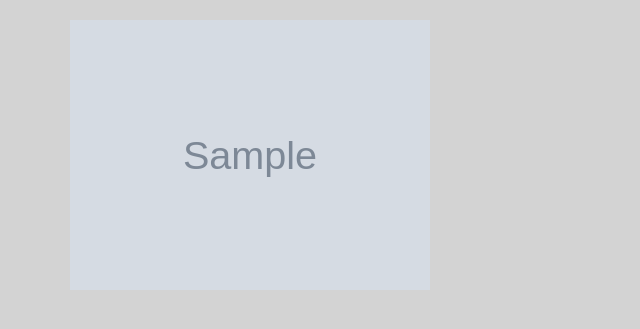
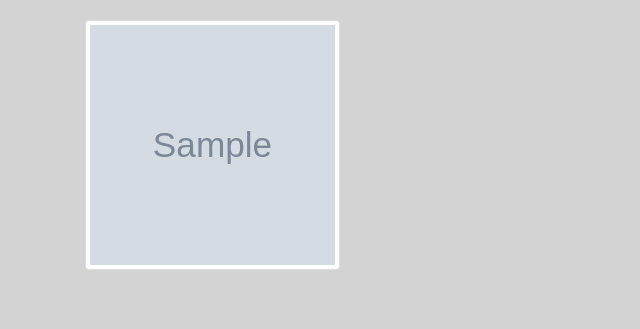
Before and after one commit to QIBET/picsurf, a Django app: template pictorial/templates/pictorial.html in a window 1280 px wide. Shown: the part 52-381 px from the top of the page, without its empty margins (0-640 px from the left). Run offline with Django 3.2, Linux system fonts and the light colour scheme; the template is opened without the code that fills it: most values are stand-ins (such as "Sample title", 1, 10 or a date in 2020); grey boxes marked "Sample" are stand-in pictures; some libraries are stand-ins or nearby versions.

Commit message:
Creates picture layout on main page using cards

```diff
--- a/picsurf/urls.py
+++ b/picsurf/urls.py
@@ -1,10 +1,7 @@
-from django.conf import settings
-from django.conf.urls.static import static
 from django.conf.urls import url,include
 from django.contrib import admin
 
 urlpatterns = [
     url(r'^admin/', admin.site.urls),
-    url(r'^pictorial/',include('pictorial.urls')),
+    url(r'',include('pictorial.urls')),
 ]
-urlpatterns+= static(settings.MEDIA_URL, document_root = settings.MEDIA_ROOT)
--- a/pictorial/templates/pictorial.html
+++ b/pictorial/templates/pictorial.html
@@ -11,18 +11,16 @@
   <!-- Looping through images  -->
   {% for pic in all_pics %}
 
-  <div class="row">
+  <div class="card-columns">
     <!-- displaying News articles -->
-    <div class="col-xs-4 col-sm-4 col-md-4 col-lg-4 columns">
-      <img src="{{pic.image.url}}" class="img-responsive" alt="Image">
+
+    <div class="col-md-3 col-sm-3 col-xs-3">
+      <img src="{{pic.image.url}}" class="img-responsive img-fluid img-thumbnail" style="width: 100%;height:250px">
     </div>
 
   </div>
 
-  {% empty %}
-  <div class="row">
-    <h2 class="text-center">There are no images</h2>
-  </div>
+
   {% endfor %}
 
 </div>
--- a/pictorial/urls.py
+++ b/pictorial/urls.py
@@ -1,8 +1,11 @@
 from django.conf.urls import url
 from . import views
+from django.conf import settings
+from django.conf.urls.static import static
 
 urlpatterns=[
     url('^$',views.pictorial,name='pictorial'),
     url(r'^search/', views.search_results, name='search_results')
-
 ]
+if settings.DEBUG:
+    urlpatterns+= static(settings.MEDIA_URL, document_root = settings.MEDIA_ROOT)
```
